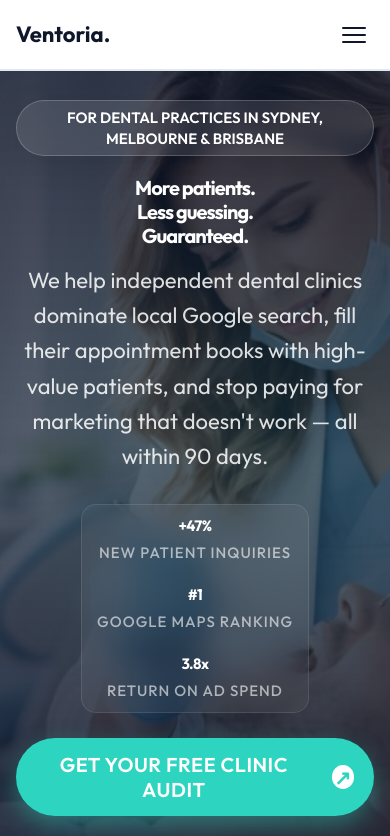
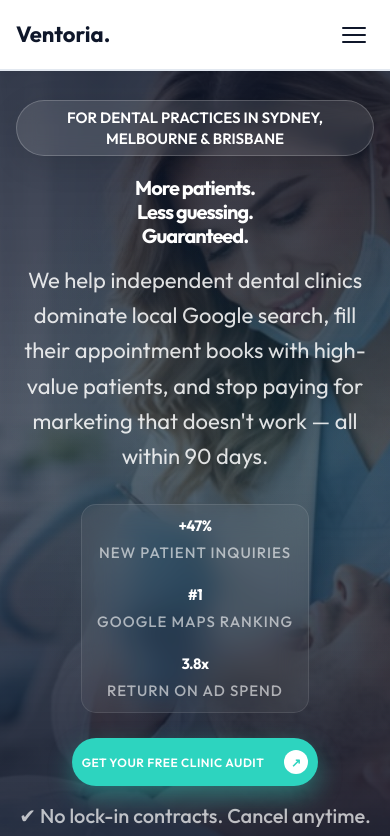
Before and after one commit to julee0728/dentist-project, a React (Vite) app in the folder dentist-project/: page / in a window 390 px wide. Shown: the top 836 px of the page. Built offline with nearby package versions, Linux system fonts and the light colour scheme.

Commit message:
update code

```diff
--- a/dentist-project/src/App.css
+++ b/dentist-project/src/App.css
@@ -162,7 +162,7 @@ html {
 
 .nav-links a {
   font-weight: 500;
-  font-size: 22px;
+  font-size: 14px;
   color: var(--primary);
   opacity: 0.8;
   padding: 5px 0;
@@ -235,11 +235,11 @@ html {
 .book-btn {
   background: var(--primary);
   color: white;
-  padding: 12px 28px;
+  padding: 8px 20px;
   border-radius: 100px;
   font-weight: 600;
   text-transform: uppercase;
-  font-size: 14px;
+  font-size: 12px;
   letter-spacing: 0.5px;
   display: flex;
   align-items: center;
@@ -1671,6 +1671,11 @@ html {
     text-align: center;
   }
 
+  .footer-bottom p {
+    font-size: 10px;
+    margin: 0;
+  }
+
   .contact-container {
     grid-template-columns: 1fr;
     gap: 40px;
@@ -1703,6 +1708,21 @@ html {
   .hero-cta-row {
     flex-direction: column;
     gap: 15px;
+    width: 100%;
+    align-items: center;
+  }
+
+  .no-lock-in {
+    text-align: center;
+    width: 100%;
+  }
+
+  .contact-us-btn {
+    font-size: 14px !important;
+    padding: 12px 20px !important;
+    white-space: nowrap;
+    width: auto !important;
+    min-width: fit-content;
   }
 
   .hero-content-left h1 {
@@ -1888,6 +1908,9 @@ html {
   .contact-us-btn {
     width: 100%;
     justify-content: center;
+    font-size: 12px !important;
+    padding: 12px 10px !important;
+    white-space: nowrap;
   }
 
   .why-card {
```
